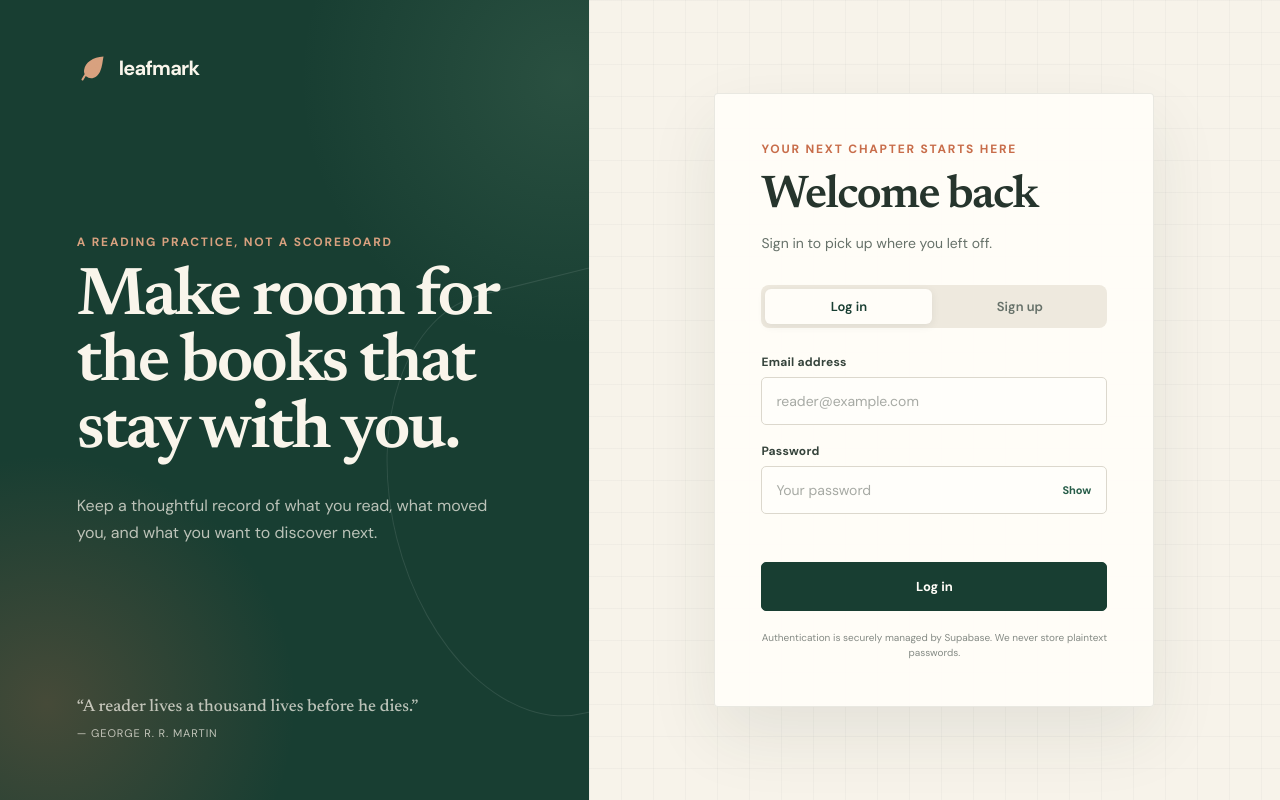
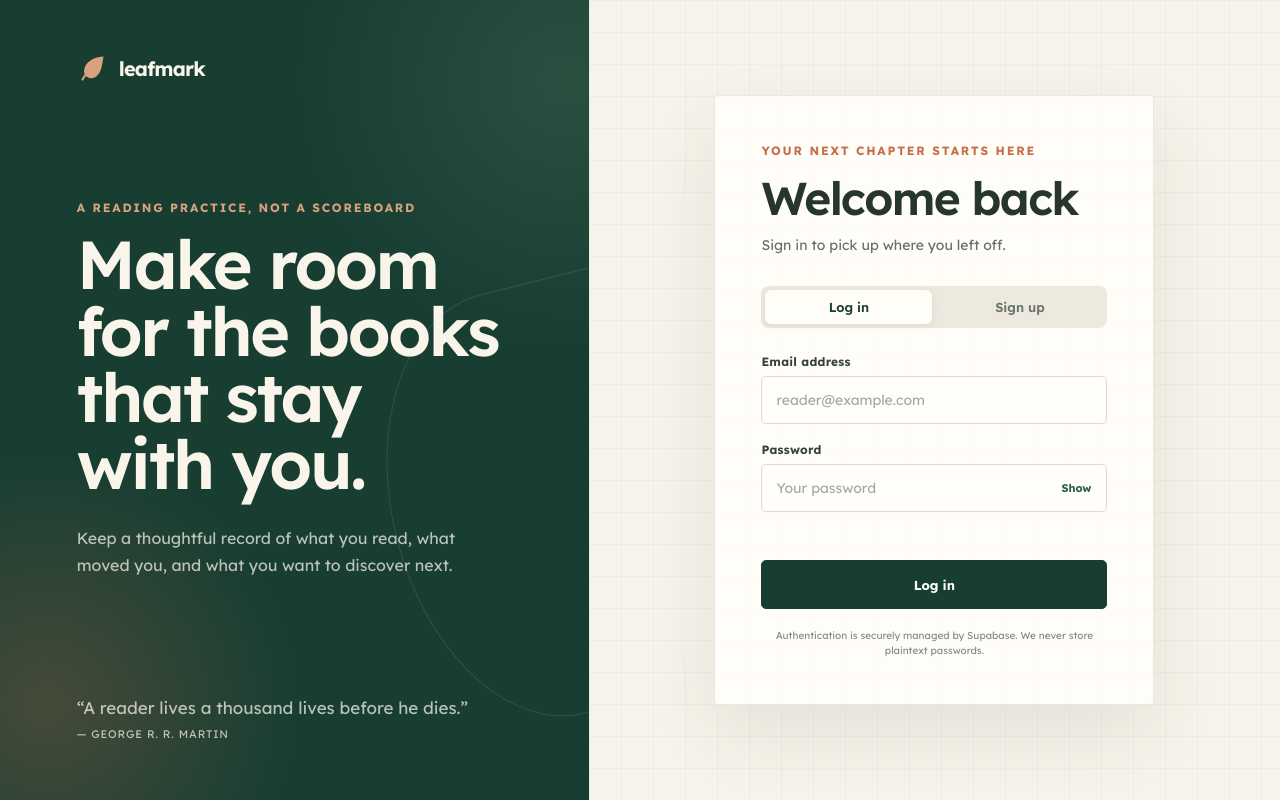
Before and after one commit to cjg9/reading_program, a React (Vite) app: page / in a window 1280 px wide. Built offline with nearby package versions, Linux system fonts and the light colour scheme; no server answers.

Commit message:
Use Lexend globally

```diff
--- a/src/styles.css
+++ b/src/styles.css
@@ -1,7 +1,8 @@
-@import url("https://fonts.googleapis.com/css2?family=DM+Sans:wght@400;500;600;700&family=Newsreader:opsz,wght@6..72,500;6..72,600&display=swap");
+@import url("https://fonts.googleapis.com/css2?family=Lexend:wght@400;500;600;700&display=swap");
 
 :root {
-  font-family: "DM Sans", system-ui, sans-serif;
+  --font-app: "Lexend", system-ui, sans-serif;
+  font-family: var(--font-app);
   color: #26352d;
   background: #f7f3ea;
   font-synthesis: none;
@@ -18,7 +19,10 @@
   --success: #276749;
 }
 
-* { box-sizing: border-box; }
+* {
+  box-sizing: border-box;
+  font-family: inherit;
+}
 
 html,
 body {
@@ -126,7 +130,7 @@
 .welcome-panel h1,
 .setup-card h1 {
   margin: 0;
-  font-family: "Newsreader", Georgia, serif;
+  font-family: var(--font-app);
   font-weight: 600;
   letter-spacing: -0.035em;
 }
@@ -151,7 +155,7 @@
   max-width: 420px;
   margin: 0;
   color: rgb(249 245 235 / 72%);
-  font-family: "Newsreader", Georgia, serif;
+  font-family: var(--font-app);
   font-size: 17px;
   line-height: 1.5;
 }
@@ -159,7 +163,7 @@
 blockquote cite {
   display: block;
   margin-top: 5px;
-  font-family: "DM Sans", system-ui, sans-serif;
+  font-family: var(--font-app);
   font-size: 11px;
   font-style: normal;
   letter-spacing: 0.08em;
@@ -440,7 +444,7 @@
   border-radius: 50%;
   color: #fffdf8;
   background: var(--terracotta);
-  font-family: "Newsreader", Georgia, serif;
+  font-family: var(--font-app);
   font-size: 26px;
   place-items: center;
 }
```
